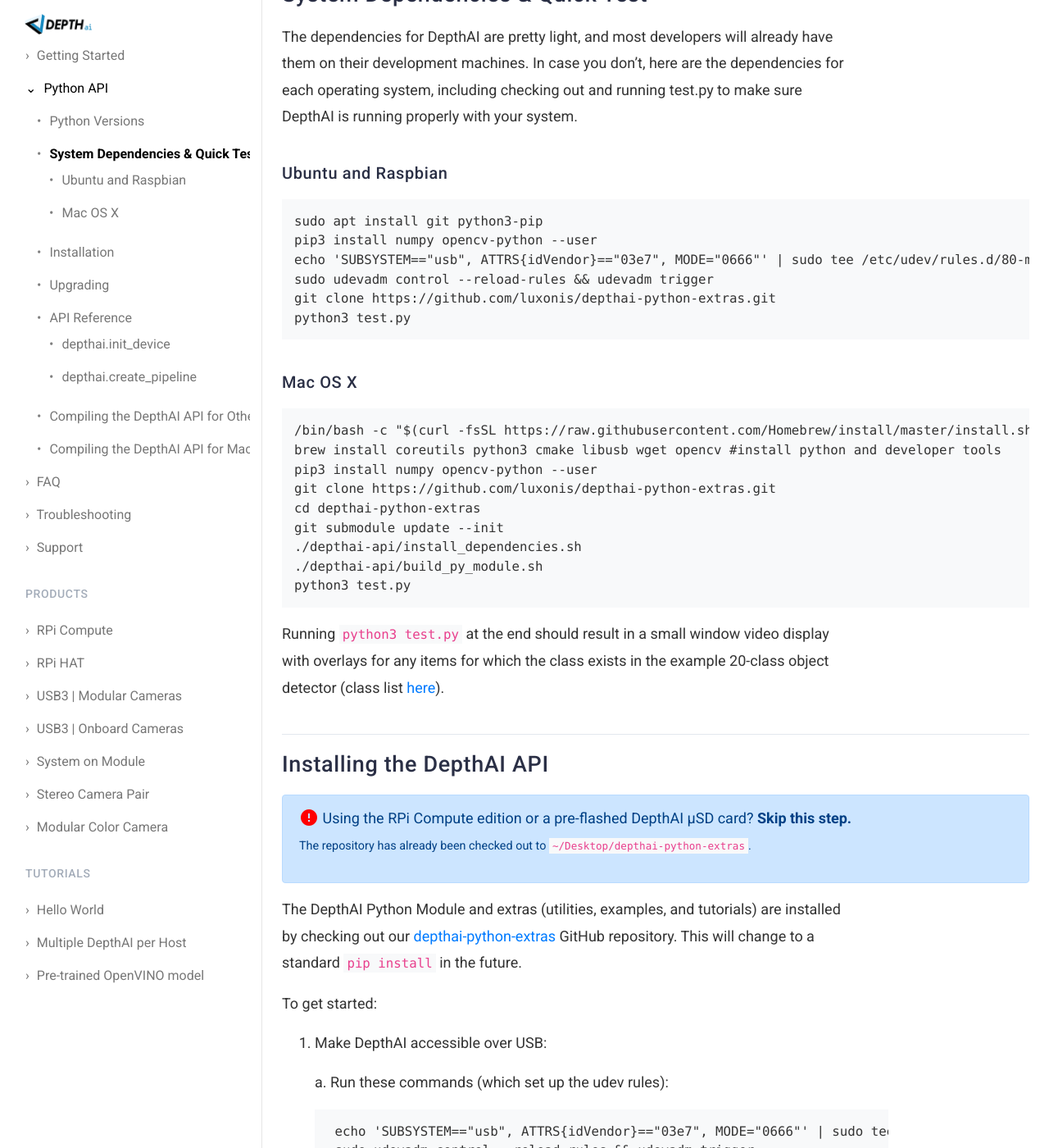
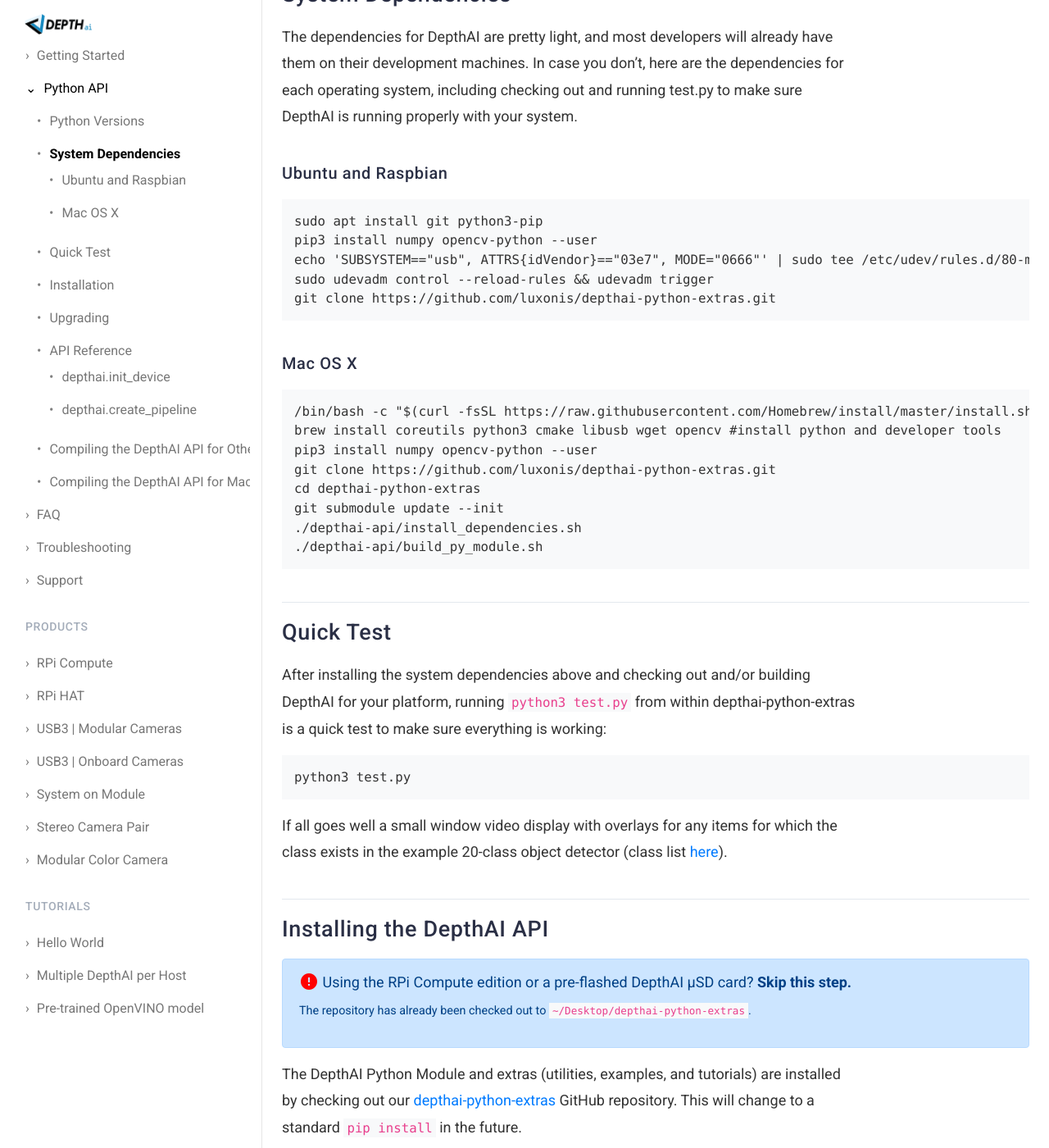
Before and after one commit to luxonis/depthai-docs-website, a Jekyll site: the page built from api.md, in a window 1280 px wide and 1400 px high, scrolled down 662 px. Shown: the whole window at 82% size. Built offline with Jekyll 4.4.1, drawn with Linux system fonts in a browser that asks for light colours; nearby versions of some CDN libraries; some of the changed text lies outside the part shown.

Commit message:
Update api.md

````diff
--- a/api.md
+++ b/api.md
@@ -33,7 +33,6 @@
 echo 'SUBSYSTEM=="usb", ATTRS{idVendor}=="03e7", MODE="0666"' | sudo tee /etc/udev/rules.d/80-movidius.rules
 sudo udevadm control --reload-rules && udevadm trigger
 git clone https://github.com/luxonis/depthai-python-extras.git
-python3 test.py
 ```
 ### Mac OS X
 ```
@@ -45,9 +44,15 @@
 git submodule update --init
 ./depthai-api/install_dependencies.sh
 ./depthai-api/build_py_module.sh
+```
+## Quick Test
+After installing the system dependencies above and checking out and/or building DepthAI for your platform, running `python3 test.py` from within depthai-python-extras is a quick test to make sure everything is working:
+
+```
 python3 test.py
 ```
-Running `python3 test.py` at the end should result in a small window video display with overlays for any items for which the class exists in the example 20-class object detector (class list [here](https://github.com/luxonis/depthai-python-extras/blob/master/resources/nn/object_detection_4shave/labels_for_mobilenet_ssd.txt)).
+
+If all goes well a small window video display with overlays for any items for which the class exists in the example 20-class object detector (class list [here](https://github.com/luxonis/depthai-python-extras/blob/master/resources/nn/object_detection_4shave/labels_for_mobilenet_ssd.txt)).
 
 <h2 id="install" data-toc-title="Installation">Installing the DepthAI API</h2>
 
````
Also changed, not shown: other parts of api.md (+1 -1 lines).
